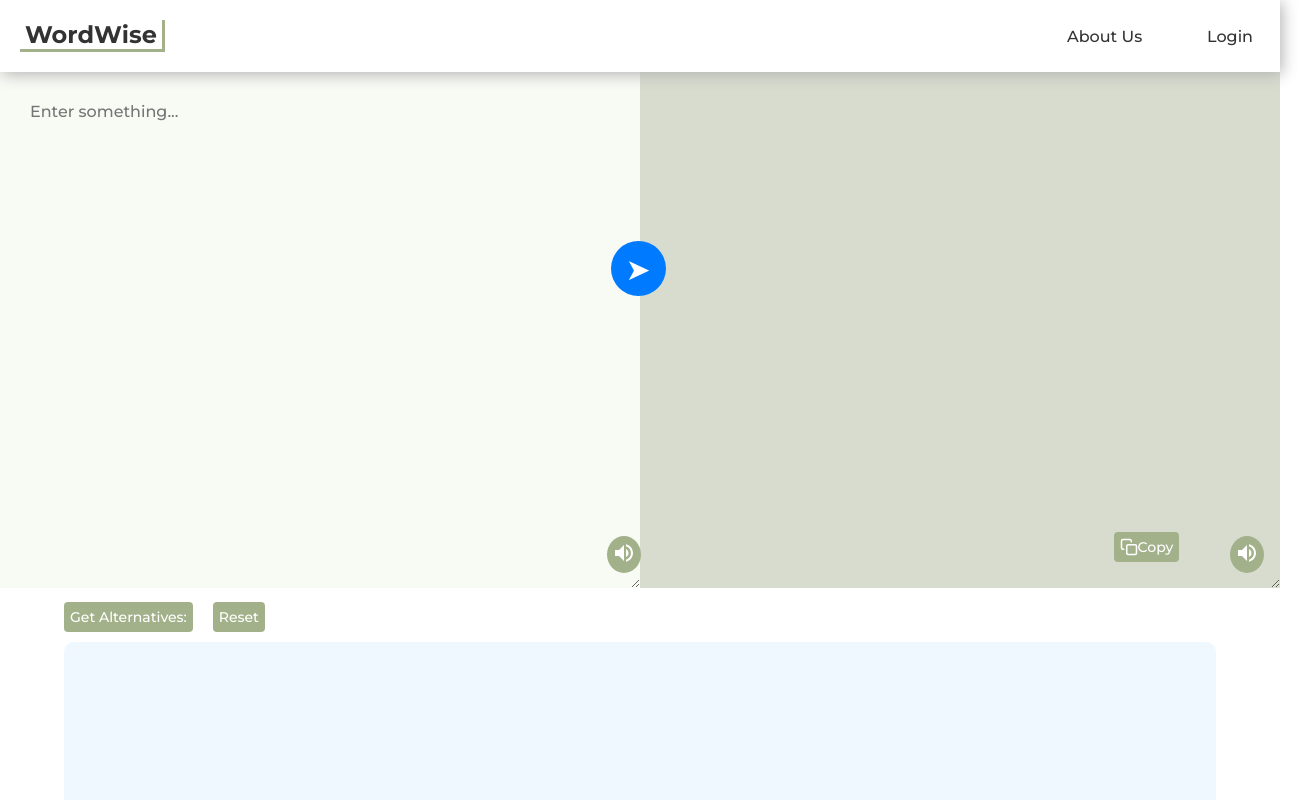
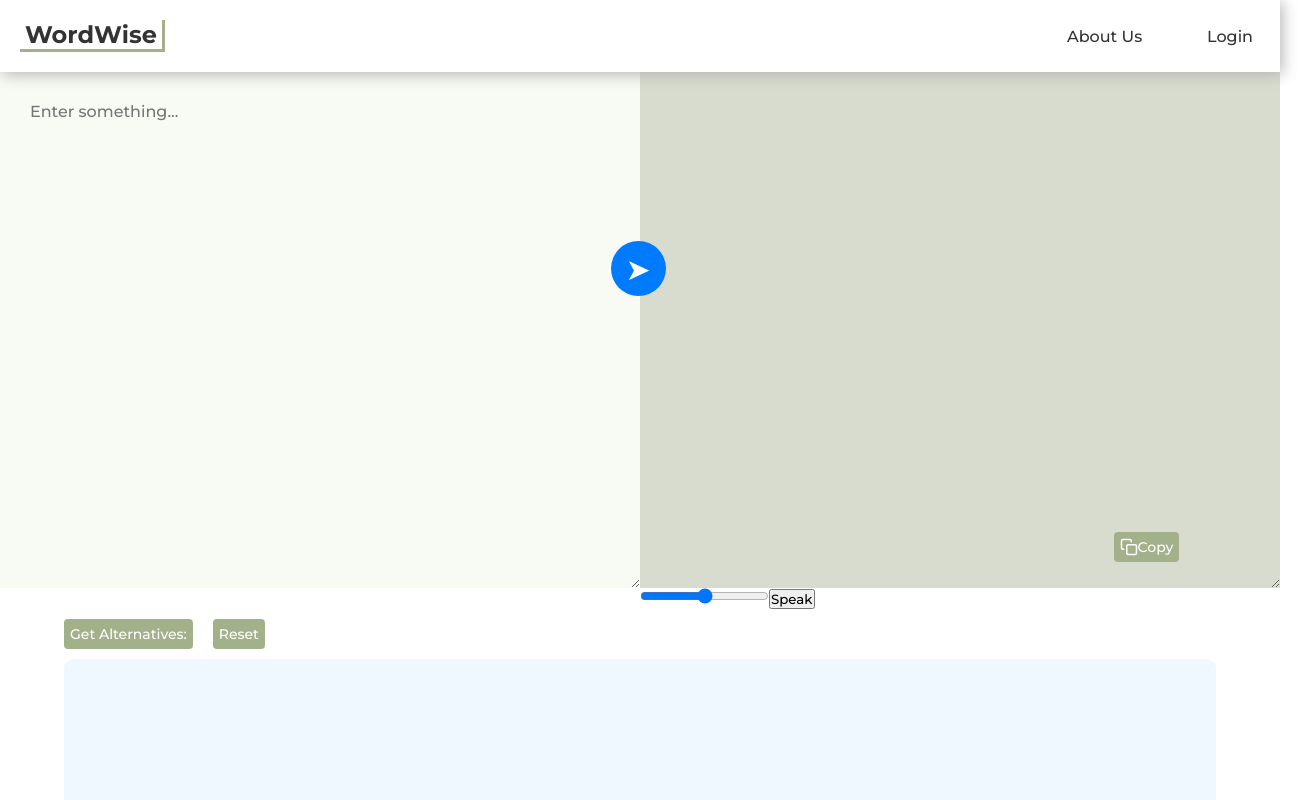
Before and after one commit to Bahare09/ldn9-fp-wordwise, a React (Create React App) app in the folder client/: page / in a window 1280 px wide. Shown: the top 800 px of the page, 1314 px wide, since content can reach past the window. Built offline with nearby package versions, Linux system fonts and the light colour scheme.

Commit message:
text-to-speech (#52) (#60)
Co-authored-by: Bahare <108987748+Bahare09@users.noreply.github.com>

```diff
--- a/client/src/components/Input.js
+++ b/client/src/components/Input.js
@@ -1,6 +1,5 @@
 import React, { useState } from "react";
 import "./InputOutput.css";
-import TextToSpeechButton from "./TextToSpeechButton";
 
 const Input = ({ onSubmit }) => {
 	const [inputValue, setInputValue] = useState("");
@@ -50,9 +49,7 @@ const Input = ({ onSubmit }) => {
 			<button type="submit" className="submit-button" onClick={handleSubmit}>
 				&#10148;
 			</button>
-			<div className="text-to-speech-input">
-				<TextToSpeechButton />
-			</div>
+			<div className="text-to-speech-input"></div>
 		</div>
 	);
 };
--- a/client/src/components/Output.js
+++ b/client/src/components/Output.js
@@ -1,7 +1,7 @@
 import React from "react";
 import "./InputOutput.css";
 import CopyButton from "./CopyButton.js";
-import TextToSpeechButton from "./TextToSpeechButton";
+import TextToSpeech from "./TextToSpeech";
 
 const Output = ({ outputValue, onReset }) => {
 	return (
@@ -11,9 +11,8 @@ const Output = ({ outputValue, onReset }) => {
 			<button onClick={onReset} className="back-button">
 				&#10149;
 			</button>
-			<div className="text-to-speech-output">
-				<TextToSpeechButton />
-			</div>
+
+			<TextToSpeech outputValue={outputValue} />
 		</div>
 	);
 };
--- /dev/null
+++ b/client/src/components/TextToSpeech.js
@@ -0,0 +1,33 @@
+import React, { useState } from "react";
+
+const TextToSpeech = ({ outputValue }) => {
+	const text = outputValue;
+	const [volume, setVolume] = useState(0.5); // Initial volume set to 0.5 (50% volume)
+
+	const handleVolumeChange = (event) => {
+		const newVolume = parseFloat(event.target.value);
+		setVolume(newVolume);
+	};
+
+	const handleSpeech = () => {
+		const speech = new SpeechSynthesisUtterance(text);
+		speech.volume = volume; // Set the volume
+		window.speechSynthesis.speak(speech);
+	};
+
+	return (
+		<div className="speech-container">
+			<input
+				type="range"
+				min="0"
+				max="1"
+				step="0.01"
+				value={volume}
+				onChange={handleVolumeChange}
+			/>
+			<button onClick={handleSpeech}>Speak</button>
+		</div>
+	);
+};
+
+export default TextToSpeech;
--- a/client/src/components/TextToSpeechButton.css
+++ /dev/null
@@ -1,33 +0,0 @@
-.text-to-speech-container {
-   display: flex;
-   justify-content: flex-end;
-   /* position: absolute; */
-}
-
-.text-to-speech-button {
-    background-color: #a3b18a;
-    border-radius: 50%;
-    padding: 5px;
-    cursor: pointer;
-    color: white;
-    position: relative;
-    right: 50px;
-    border: none;
-}
-
-.text-to-speech-button:hover {
-    scale: 1.05;
-    background-color: #93a07d
-}
-
-.text-to-speech-input {
-    position: absolute;
-    right: 46%;
-    top: 67%;
-}
-
-.text-to-speech-output {
-    position: absolute;
-    left: 100%;
-    top: 67%;
-}
--- a/client/src/components/TextToSpeechButton.js
+++ /dev/null
@@ -1,15 +0,0 @@
-import React from "react";
-import VolumeUpIcon from "@mui/icons-material/VolumeUp";
-import "./TextToSpeechButton.css";
-
-function TextToSpeechButton() {
-  return (
-		<div className="text-to-speech-container">
-			<button className="text-to-speech-button">
-				<VolumeUpIcon />
-			</button>
-		</div>
-	);
-}
-
-export default TextToSpeechButton;
```
Also changed, not shown: client/src/components/InputOutput.css (+6 -6 lines).
